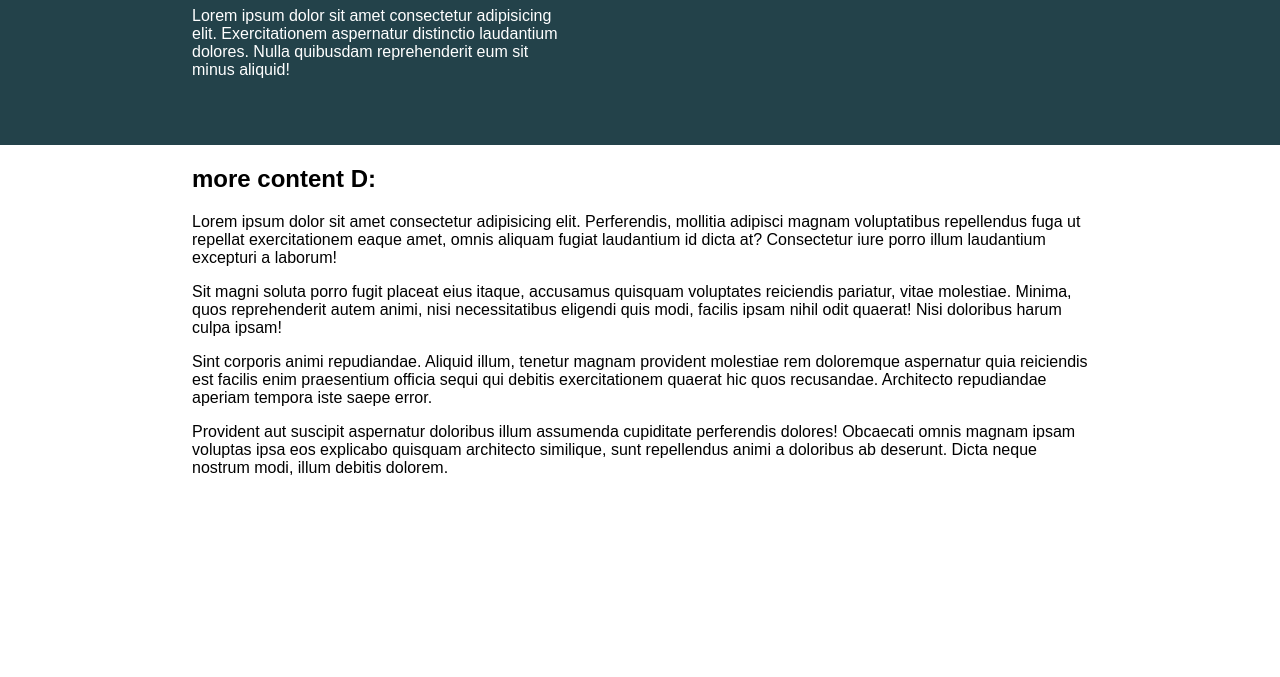
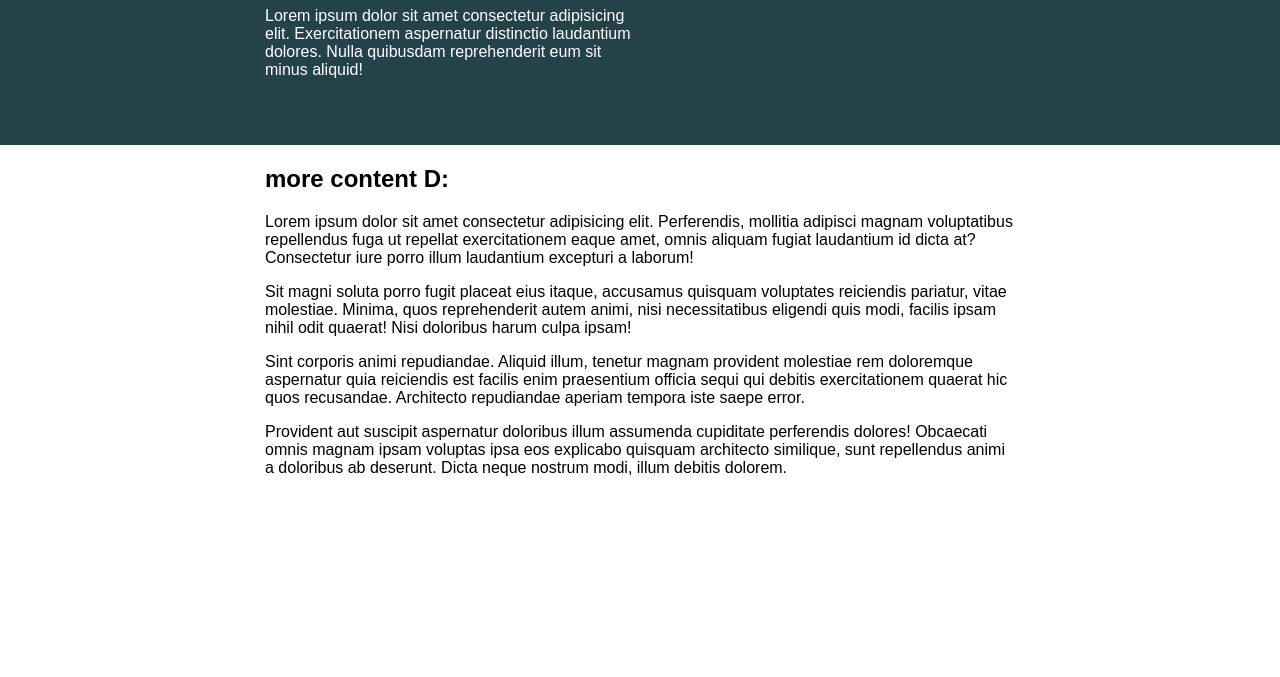
Before and after one commit to Gunon/KP-CSS-Challenge, a plain HTML site: page Challenge-2/index.html in a window 1280 px wide. Shown: the part 123-800 px from the top of the page. Drawn offline with Linux system fonts and the light colour scheme.

Commit message:
challenge number 2 update

```diff
--- a/Challenge-2/index.html
+++ b/Challenge-2/index.html
@@ -9,14 +9,16 @@
 </head>
 <body>
 
-    <div class="container">
-        <div class="intro-content">
-            <h1>Lorem ipsum dolor sit.</h1>
-            <p>Lorem ipsum dolor sit amet consectetur adipisicing elit. Exercitationem aspernatur distinctio laudantium dolores. Nulla quibusdam reprehenderit eum sit minus aliquid!</p>
+    <div class="intro">
+        <div class="container">
+            <div class="intro-content">
+                <h1>Lorem ipsum dolor sit.</h1>
+                <p>Lorem ipsum dolor sit amet consectetur adipisicing elit. Exercitationem aspernatur distinctio laudantium dolores. Nulla quibusdam reprehenderit eum sit minus aliquid!</p>
+            </div>
         </div>
     </div>
 
-    <div class="more-content">
+    <div class="container">
         <h2>more content D:</h2>
         <p>Lorem ipsum dolor sit amet consectetur adipisicing elit. Perferendis, mollitia adipisci magnam voluptatibus repellendus fuga ut repellat exercitationem eaque amet, omnis aliquam fugiat laudantium id dicta at? Consectetur iure porro illum laudantium excepturi a laborum!</p>
         <p>Sit magni soluta porro fugit placeat eius itaque, accusamus quisquam voluptates reiciendis pariatur, vitae molestiae. Minima, quos reprehenderit autem animi, nisi necessitatibus eligendi quis modi, facilis ipsam nihil odit quaerat! Nisi doloribus harum culpa ipsam!</p>
--- a/Challenge-2/style.css
+++ b/Challenge-2/style.css
@@ -24,19 +24,16 @@ body {
 }
 
 .container {
-  width: 100%;
+  width: 80%;
+  max-width: 750px;
   margin: 0 auto;
+}
+
+.intro {
   background: #23424a;
   color: white;
   padding: 50px 0;
 }
-
 .intro-content {
-  margin: 0 15%;
   width: 50%;
-  max-width: 23em;
 }
-
-.more-content {
-  margin: 0 15%;
-}
```
